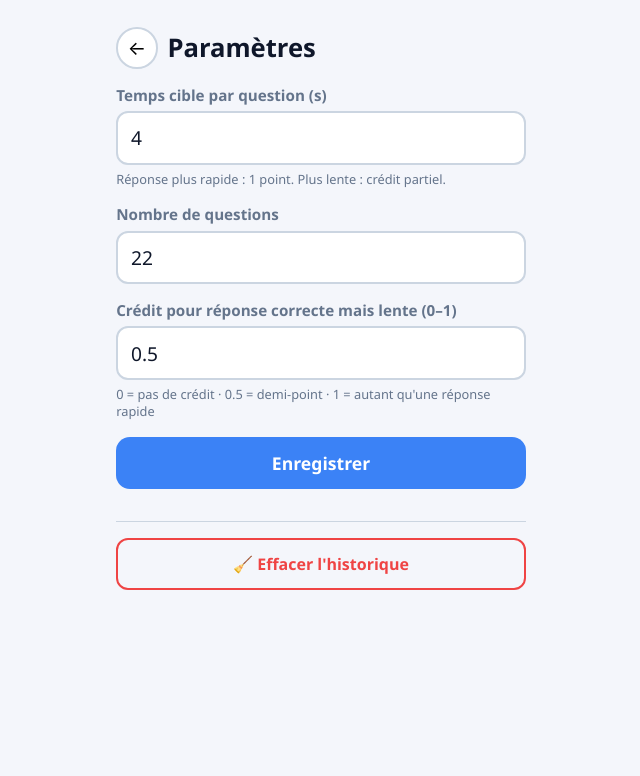
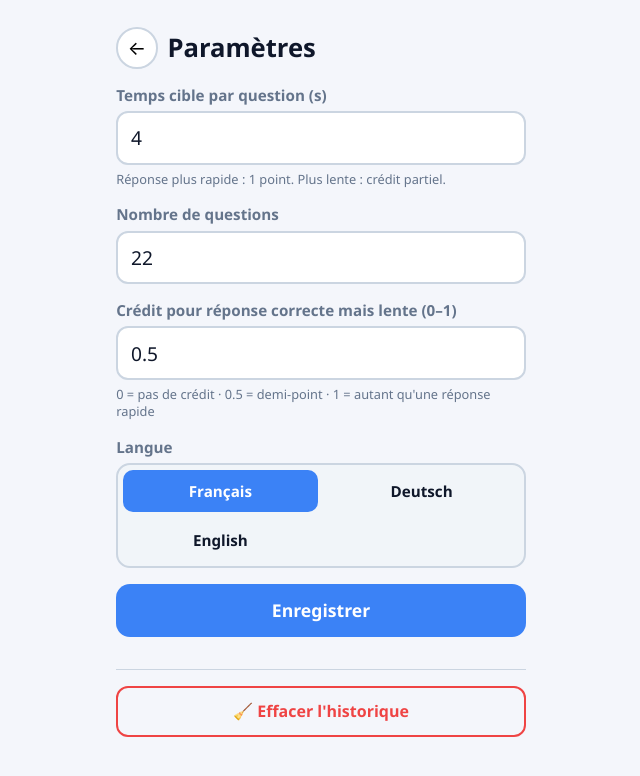
Before and after one commit to Sonike/math-quizz, a React (Vite) app: page / in a window 1280 px wide. Both pictures are taken after a click on the button "paramètres". Shown: the top 776 px of the page, without its empty margins (319-959 px from the left). Built offline with nearby package versions, Linux system fonts and the light colour scheme.

Commit message:
feat(i18n): translate Settings screen and add language selector

```diff
--- a/src/screens/SettingsScreen.tsx
+++ b/src/screens/SettingsScreen.tsx
@@ -1,5 +1,7 @@
 import { useState } from 'react';
 import type { Settings } from '../domain/session';
+import { useI18n } from '../i18n/I18nContext';
+import { LANGUAGES } from '../i18n';
 import './SettingsScreen.css';
 
 type Props = {
@@ -17,6 +19,7 @@ export const SettingsScreen = ({ settings, onSave, onClearHistory, onBack }: Pro
   const [count, setCount] = useState(settings.questionCount);
   const [partial, setPartial] = useState(settings.partialCreditFactor);
   const [confirming, setConfirming] = useState(false);
+  const { t } = useI18n();
 
   const submit = () => {
     onSave({
@@ -31,14 +34,14 @@ export const SettingsScreen = ({ settings, onSave, onClearHistory, onBack }: Pro
   return (
     <div className="settings">
       <header className="settings__header">
-        <button type="button" onClick={onBack} className="settings__back" aria-label="retour">
+        <button type="button" onClick={onBack} className="settings__back" aria-label={t('settings.backAria')}>
           ←
         </button>
-        <h2>Paramètres</h2>
+        <h2>{t('settings.title')}</h2>
       </header>
 
       <label className="settings__field">
-        <span className="settings__label">Temps cible par question (s)</span>
+        <span className="settings__label">{t('settings.targetTime')}</span>
         <input
           type="number"
           step={0.5}
@@ -48,12 +51,12 @@ export const SettingsScreen = ({ settings, onSave, onClearHistory, onBack }: Pro
           onChange={(e) => setSeconds(Number(e.target.value))}
         />
         <span className="settings__hint">
-          Réponse plus rapide : 1 point. Plus lente : crédit partiel.
+          {t('settings.targetTimeHint')}
         </span>
       </label>
 
       <label className="settings__field">
-        <span className="settings__label">Nombre de questions</span>
+        <span className="settings__label">{t('settings.questionCount')}</span>
         <input
           type="number"
           step={1}
@@ -66,7 +69,7 @@ export const SettingsScreen = ({ settings, onSave, onClearHistory, onBack }: Pro
 
       <label className="settings__field">
         <span className="settings__label">
-          Crédit pour réponse correcte mais lente (0–1)
+          {t('settings.partialCredit')}
         </span>
         <input
           type="number"
@@ -76,11 +79,31 @@ export const SettingsScreen = ({ settings, onSave, onClearHistory, onBack }: Pro
           value={partial}
           onChange={(e) => setPartial(Number(e.target.value))}
         />
-        <span className="settings__hint">0 = pas de crédit · 0.5 = demi-point · 1 = autant qu'une réponse rapide</span>
+        <span className="settings__hint">{t('settings.partialCreditHint')}</span>
       </label>
 
+      <div className="settings__field">
+        <span className="settings__label">{t('settings.language')}</span>
+        <div className="mode-toggle mode-toggle--two" role="radiogroup" aria-label={t('settings.language')}>
+          {LANGUAGES.map((l) => (
+            <button
+              key={l.code}
+              type="button"
+              role="radio"
+              aria-checked={settings.language === l.code}
+              className={`mode-toggle__option${
+                settings.language === l.code ? ' mode-toggle__option--on' : ''
+              }`}
+              onClick={() => onSave({ ...settings, language: l.code })}
+            >
+              {l.nativeLabel}
+            </button>
+          ))}
+        </div>
+      </div>
+
       <button type="button" className="settings__primary" onClick={submit}>
-        Enregistrer
+        {t('settings.save')}
       </button>
 
       <hr className="settings__divider" />
@@ -91,11 +114,11 @@ export const SettingsScreen = ({ settings, onSave, onClearHistory, onBack }: Pro
           className="settings__danger"
           onClick={() => setConfirming(true)}
         >
-          🧹 Effacer l'historique
+          {`🧹 ${t('settings.clearHistory')}`}
         </button>
       ) : (
         <div className="settings__confirm">
-          <p>Effacer l'historique et les statistiques ?</p>
+          <p>{t('settings.clearConfirm')}</p>
           <div className="settings__confirm-row">
             <button
               type="button"
@@ -105,14 +128,14 @@ export const SettingsScreen = ({ settings, onSave, onClearHistory, onBack }: Pro
                 setConfirming(false);
               }}
             >
-              Oui, effacer
+              {t('settings.clearYes')}
             </button>
             <button
               type="button"
               className="settings__secondary"
               onClick={() => setConfirming(false)}
             >
-              Annuler
+              {t('settings.cancel')}
             </button>
           </div>
         </div>
```
Also changed, not shown: 1 other file (tests, documents, lock files or other folders).
